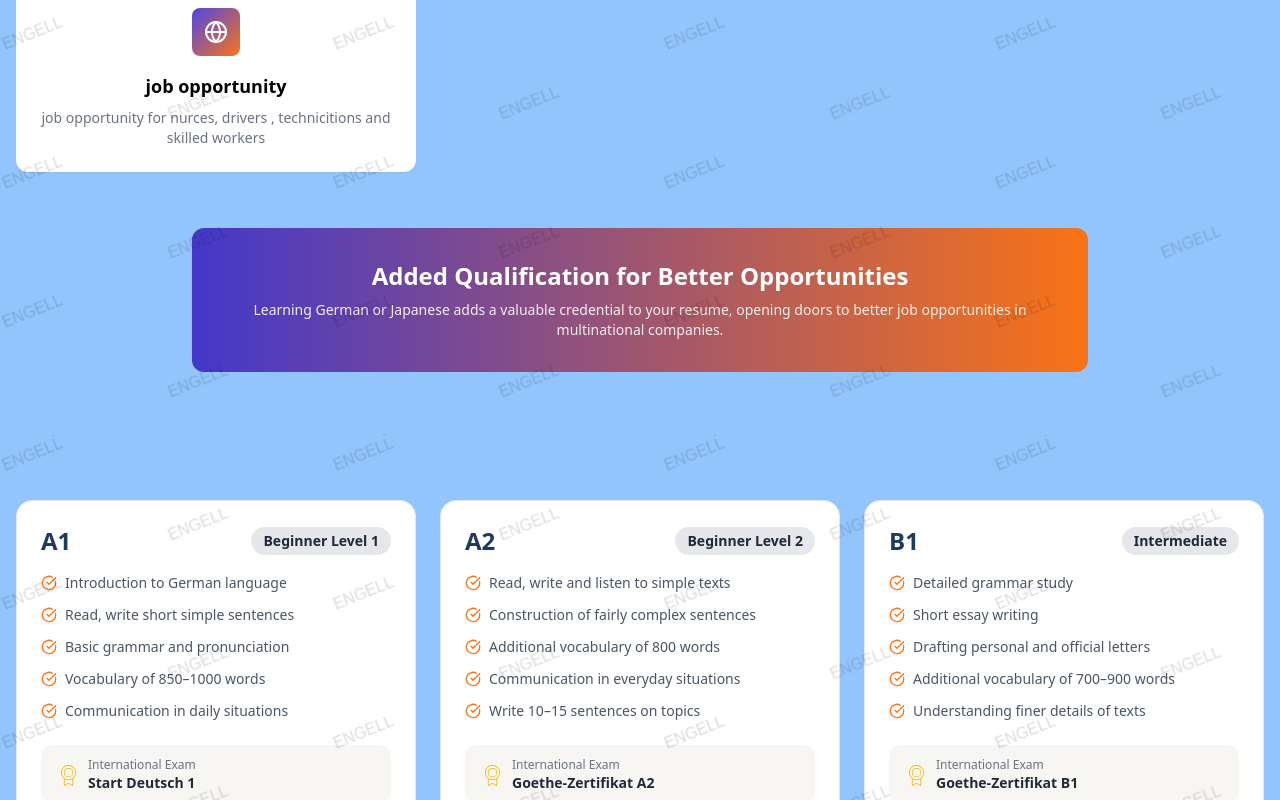
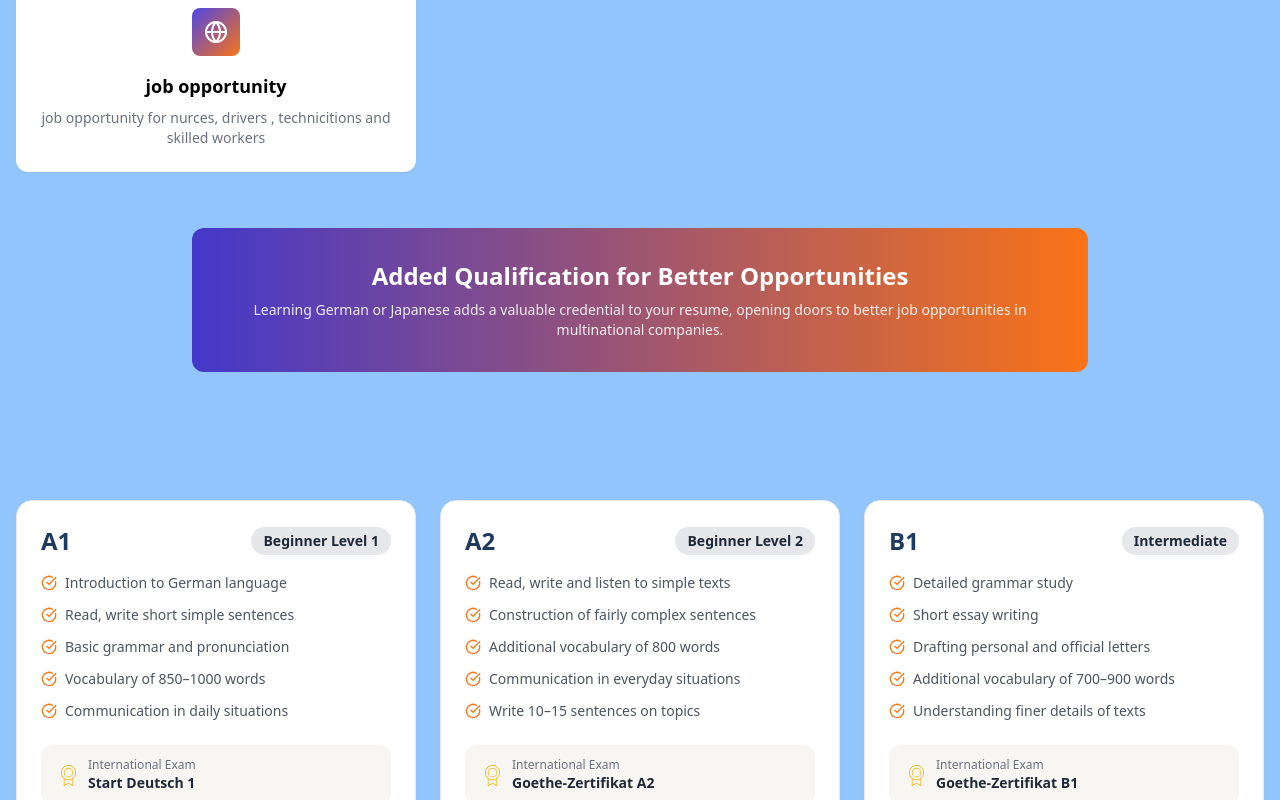
Before and after one commit to pooja-agale/engell_side, a React (Vite) app: page / in a window 1280 px wide. Shown: the part 2000-2800 px from the top of the page. Built offline with nearby package versions, Linux system fonts and the light colour scheme.

Commit message:
remove watermark and changes the content

```diff
--- a/src/component/AboutSection.jsx
+++ b/src/component/AboutSection.jsx
@@ -2,11 +2,11 @@
 import { FaUserGraduate, FaBookOpen } from "react-icons/fa";
 import { HiOutlineBadgeCheck } from "react-icons/hi";
 import { MdOutlineSchool } from "react-icons/md";
-import { Watermark } from "antd";
+
 
 const AboutSection = () => {
   return (
-    <Watermark content={"ENGELL"}>
+
       <div className="w-full bg-blue-300 py-16 px-4" id="about">
         <div className="max-w-7xl mx-auto grid grid-cols-1 lg:grid-cols-2 gap-12 items-start">
           {/* Left Content */}
@@ -84,7 +84,7 @@
           </div>
         </div>
       </div>
-     </Watermark>
+
   );
 };
 
--- a/src/component/ContactSection.jsx
+++ b/src/component/ContactSection.jsx
@@ -7,7 +7,7 @@
 
 const ContactSection = () => {
   return (
-     <Watermark content={"ENGELL"}>
+
       <div className="bg-blue-300 py-16 px-4" id="contact">
         <div className="max-w-7xl mx-auto">
           <div className="grid grid-cols-1 lg:grid-cols-2 gap-10 items-start">
@@ -35,8 +35,7 @@
                   <div>
                     <p className="font-semibold">Address</p>
                     <p className="text-sm text-gray-500">
-                      7, Mohor, Ranapagar, Opp. Hotel VITS, Station Road,
-                      Aurangabad - 431 005
+                      Plot no. 7, Raj Nagar, Station Road, opp. Goldie Cinema, Chhatrapati Sambhajinagar 431005
                     </p>
                   </div>
                 </div>
@@ -159,7 +158,7 @@
           </div>
         </div>
       </div>
-    </Watermark>
+
   );
 };
 
--- a/src/component/Faculty.jsx
+++ b/src/component/Faculty.jsx
@@ -1,6 +1,6 @@
 import React from "react";
 import { Briefcase, GraduationCap } from "lucide-react";
-import { Watermark } from "antd";
+
 
 const faculty = [
   {
@@ -11,8 +11,8 @@
     "Ph.D. (SPPU), M.A. German (University of Pune), B.A. German, GDS Goethe-Institut, NET (UGC), Advanced Diploma in Japanese, JLPT N2",
   note:
     "Advanced teacher training in India & Germany. Paper presentations at national and international conferences.",
+  image: "/photo(7).jpeg",
 
-    image: "/photo(7).jpeg",
 
 },
   {
@@ -39,7 +39,7 @@
 
 const Faculty = () => {
   return (
-     <Watermark  content={"ENGELL"}>
+
       <div
         className="w-full bg-blue-300 py-20 px-4"
 
@@ -104,7 +104,7 @@
           ))}
         </div>
       </div>
-    </Watermark>
+
   );
 };
 
--- a/src/component/GermanLevels.jsx
+++ b/src/component/GermanLevels.jsx
@@ -80,7 +80,7 @@
 
 const GermanLevels = () => {
   return (
-     <Watermark content={"ENGELL"}>
+
       <div className="w-full bg-blue-300 py-16 px-4" id="german">
 
         <div className="max-w-7xl mx-auto grid grid-cols-1 sm:grid-cols-2 lg:grid-cols-3 gap-6">
@@ -134,7 +134,7 @@
         </div>
 
       </div>
-     </Watermark>
+
   );
 };
 
--- a/src/component/GoalSections.jsx
+++ b/src/component/GoalSections.jsx
@@ -7,7 +7,7 @@
   Languages,
   Globe,
 } from "lucide-react";
-import { Watermark } from "antd";
+
 
 const goals = [
   {
@@ -49,7 +49,7 @@
 
 const GoalsSection = () => {
   return (
-     <Watermark content={"ENGELL"}>
+
       <div className="bg-blue-300 py-16 px-4" id="goals">
         <div className="max-w-7xl mx-auto text-center">
           <p className="text-orange-500 uppercase text-sm font-semibold">
@@ -97,7 +97,7 @@
           </div>
         </div>
       </div>
-     </Watermark>
+
   );
 };
 
--- a/src/component/HeroSection.jsx
+++ b/src/component/HeroSection.jsx
@@ -3,11 +3,11 @@
 import { LuEarth } from "react-icons/lu";
 import { LuUsers } from "react-icons/lu";
 import { RiGraduationCapLine } from "react-icons/ri";
-import { Watermark } from "antd";
+
 
 const HeroSection = () => {
   return (
-    <Watermark content={"ENGELL"}>
+
       <div
         id="hero"
         className="relative min-h-screen w-full bg-blue-300 overflow-hidden flex items-center justify-center px-4"
@@ -101,7 +101,7 @@
           </div>
         </div>
       </div>
-     </Watermark>
+
   );
 };
 
--- a/src/component/JapaneseJLPT.jsx
+++ b/src/component/JapaneseJLPT.jsx
@@ -1,29 +1,31 @@
 import React from "react";
 import { CheckCircle } from "lucide-react";
-import { Watermark } from "antd";
+
 
 const levels = [
   {
     level: "N5",
-    tag: "Basic",
-    description: "The ability to understand some basic Japanese.",
+    tag: "Beginner",
+    description:
+      "Understands some basic Japanese, common phrases, simple sentences, and slow conversations on familiar topics.",
     points: [
-      "Hiragana & Katakana",
-      "Basic grammar",
-      "Elementary vocabulary",
-      "Simple conversations",
+      "Basic Kana (Hiragana & Katakana)",
+      "Around 80 Kanji",
+      "About 600 words",
+      "Simple sentences & slow conversations",
     ],
     cert: "JLPT N5 Certificate",
   },
   {
     level: "N4",
-    tag: "Elementary",
-    description: "The ability to understand basic Japanese.",
+    tag: "Advanced Beginner",
+    description:
+      "Understands basic Japanese, can read simple sentences, and handle slow conversations on daily topics.",
     points: [
-      "Basic Kanji (300)",
-      "Everyday expressions",
-      "Simple reading",
-      "Basic listening",
+      "Around 230 Kanji",
+      "About 1,250 words",
+      "Simple reading ability",
+      "Daily life conversations",
     ],
     cert: "JLPT N4 Certificate",
   },
@@ -31,46 +33,47 @@
     level: "N3",
     tag: "Intermediate",
     description:
-      "The ability to understand Japanese used in everyday situations to a certain degree.",
+      "Understands Japanese used in everyday situations and can read materials on daily topics at near-natural speed.",
     points: [
-      "Intermediate Kanji (600)",
-      "Complex grammar",
-      "Natural conversations",
-      "Reading comprehension",
+      "Around 600 Kanji",
+      "About 3,000 words",
+      "Near-natural speed conversations",
+      "Reading daily topic materials",
     ],
     cert: "JLPT N3 Certificate",
   },
   {
     level: "N2",
-    tag: "Intermediate",
+    tag: "Upper Intermediate",
     description:
-      "The ability to understand Japanese used in everyday situations to a certain degree.",
+      "Understands complex texts like newspapers and can follow conversations at near-natural speed.",
     points: [
-      "Intermediate Kanji (600)",
-      "Complex grammar",
-      "Natural conversations",
-      "Reading comprehension",
+      "Advanced grammar",
+      "News & article reading",
+      "Near-natural conversations",
+      "Eligible for some jobs in Japan",
     ],
-    cert: "JLPT N3 Certificate",
+    cert: "JLPT N2 Certificate",
   },
   {
     level: "N1",
-    tag: "Intermediate",
+    tag: "Advanced",
     description:
-      "The ability to understand Japanese used in everyday situations to a certain degree.",
+      "Understands complex Japanese in a wide range of situations and is suitable for academic and technical work.",
     points: [
-      "Intermediate Kanji (600)",
-      "Complex grammar",
-      "Natural conversations",
-      "Reading comprehension",
+      "2000+ Kanji",
+      "10,000+ words",
+      "Natural-speed conversations",
+      "Academic & technical Japanese",
     ],
-    cert: "JLPT N3 Certificate",
+    cert: "JLPT N1 Certificate",
   },
 ];
 
+
 const JapaneseJLPT = () => {
   return (
-     <Watermark content={"ENGELL"}>
+
       <div className="w-full bg-blue-300 py-20 px-4" id="japanese">
         <div className="max-w-4xl mx-auto text-center">
           <span className="inline-block mb-3 text-xs px-4 py-1 rounded-full bg-red-100 text-red-600 font-medium">
@@ -151,7 +154,6 @@
         </div>
       </div>
 
-     </Watermark>
   );
 };
 
--- a/src/component/PhotoGallary.jsx
+++ b/src/component/PhotoGallary.jsx
@@ -1,5 +1,5 @@
 import React, { useEffect, useRef } from "react";
-import { Watermark } from "antd";
+
 
 const photos = [
   "/photo(1).jpeg",
@@ -34,7 +34,7 @@
   }, []);
 
   return (
-     <Watermark content={"ENGELL"}>
+
       <div className="w-full py-10 bg-blue-300 " id="gallery">
         <p className="text-center  text-2xl md:text-4xl font-semibold mb-12">
           Photo Gallery
@@ -52,7 +52,7 @@
           ))}
         </div>
       </div>
-     </Watermark>
+
   );
 };
 
--- a/src/component/Testimonials.jsx
+++ b/src/component/Testimonials.jsx
@@ -1,6 +1,6 @@
 import React from "react";
 import { Star } from "lucide-react";
-import { Watermark } from "antd";
+
 
 const reviews = [
   {
@@ -55,7 +55,7 @@
 
 const Testimonials = () => {
   return (
-     <Watermark content={"ENGELL"}>
+
       <div id="testimonials" className="w-full bg-blue-300 py-20 px-4">
         {/* Header */}
         <div className="text-center max-w-3xl mx-auto">
@@ -117,7 +117,7 @@
           ))}
         </div>
       </div>
-    </Watermark>
+
   );
 };
 
--- a/src/component/VideoTestimonials.jsx
+++ b/src/component/VideoTestimonials.jsx
@@ -1,58 +1,52 @@
 import React, { useRef, useState, useEffect } from "react";
 import { Play } from "lucide-react";
-import { Watermark } from "antd";
+
 
 const videos = [
   {
-    title: "Journey from Zero to JLPT N3",
-    name: "Riya Patel",
-    tag: "Japanese Language",
+    title: "Experience interactive Foreign Language learning",
+    name: "Prachi Bhong",
+    tag: "German Language",
     video: "/Video(1).mp4",
   },
   {
-    title: "How German Changed My Career",
-    name: "Saurabh Joshi",
+    title: "From language learning to higher studies in Germany",
+    name: "Abhaya Arak",
     tag: "German Language",
     video: "/Video(2).mp4",
   },
   {
-    title: "From Beginner to B2 in One Year",
-    name: "Prachi Kulkarni",
+    title: "Unlocking doors for future",
+    name: "Pallavi Deshpande",
     tag: "German Language",
     video: "/Video(3).mp4",
   },
   {
-    title: "Learning German Opened New Doors",
-    name: "Amit Sharma",
+    title: "German as a career option",
+    name: "Meera Limaye",
     tag: "German Language",
     video: "/Video(4).mp4",
   },
   {
-    title: "Japanese to Job in Japan",
-    name: "Neha Patil",
-    tag: "Japanese Language",
+    title: "German language skills: a career advantage",
+    name: "Sarthak Nene",
+    tag: "German Language",
     video: "/Video(5).mp4",
   },
   {
-    title: "Japanese to Job in Japan",
-    name: "Neha Patil",
-    tag: "Japanese Language",
+    title: "Language skills: real results",
+    name: "Ambarish Kulkarni",
+    tag: "German Language",
     video: "/Video(6).mp4",
   },
+];
 
-  {
-    title: "Japanese to Job in Japan",
-    name: "Neha Patil",
-    tag: "Japanese Language",
-    video: "/Video(8).mp4",
-  },
-];
 
 const VideoTestimonials = () => {
   const [activeIndex, setActiveIndex] = useState(null);
 
   return (
-    <Watermark content={"ENGELL"}>
+
       <div className="w-full bg-blue-300 py-20" id="videos">
         {/* Header */}
         <div className="text-center max-w-3xl mx-auto mb-14 px-4">
@@ -85,7 +79,7 @@
           </div>
         </div>
       </div>
-    </Watermark>
+
   );
 };
 
```
Also changed, not shown: public/photo(5).jpeg (deleted). Lines whose indentation alone changed are shown as unchanged.
